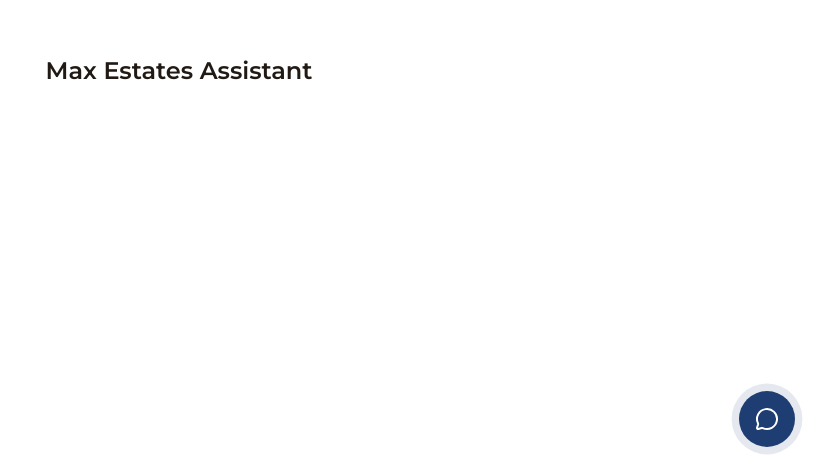
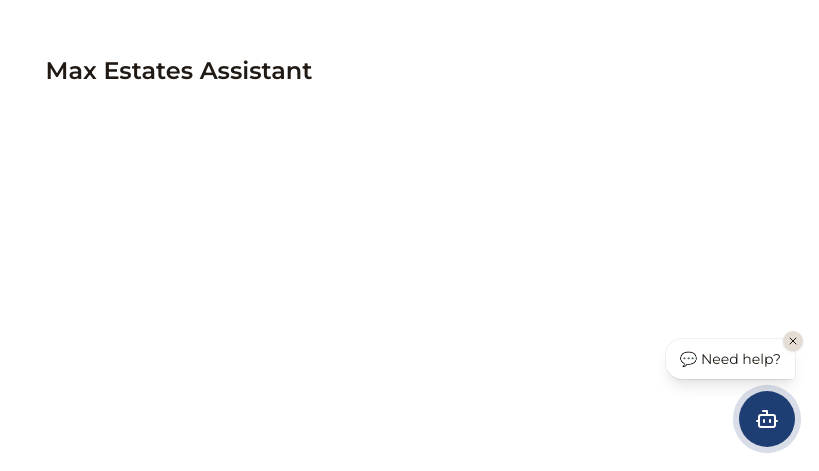
Before and after one commit to ankushsingh8416/max-chat, a Next.js app: page / in a window 1280 px wide. Shown: the part 329-800 px from the top of the page, without its empty margins (461-1280 px from the left). Built offline with nearby package versions, Linux system fonts and the light colour scheme.

Commit message:
update 5th july

```diff
--- a/components/ChatBotButton.tsx
+++ b/components/ChatBotButton.tsx
@@ -1,6 +1,6 @@
 "use client";
 
-import { MessageCircle, X } from "lucide-react";
+import { Bot, X } from "lucide-react";
 import { forwardRef } from "react";
 
 interface ChatBotButtonProps {
@@ -27,7 +27,7 @@
           <span className="absolute -top-0.5 -right-0.5 h-3.5 w-3.5 rounded-full bg-me-primary-700 ring-2 ring-white" />
         )}
         <span className="relative flex h-6 w-6 items-center justify-center">
-          <MessageCircle
+          <Bot
             className={`absolute h-6 w-6 transition-all duration-200 ${
               isOpen ? "scale-0 opacity-0" : "scale-100 opacity-100"
             }`}
--- a/components/ChatWidget.tsx
+++ b/components/ChatWidget.tsx
@@ -11,6 +11,21 @@
 import { postToParent } from "@/lib/embed-bridge";
 
 const SESSION_STORAGE_KEY = "max-estates-chat-messages";
+const GREETING_DISMISSED_KEY = "max-estates-greeting-dismissed";
+const GREETING_DELAY_MS = 1200;
+const GREETING_ROTATE_MS = 4000;
+
+const GREETING_MESSAGES = [
+  "👋 How can I help you today?",
+  "💬 Need help?",
+  "🤝 We're here to help.",
+  "✨ Need assistance?",
+  "💬 Ask me anything.",
+  "❓Have a question?",
+  "📞 Chat with us.",
+  "📅 Book a site visit.",
+  "💰 Ask about pricing.",
+];
 
 const STARTER_PROMPTS = [
   "Show me residential projects in Noida",
@@ -134,6 +149,8 @@
   const [initialMessages] = useState(loadStoredMessages);
   const [showContactForm, setShowContactForm] = useState(false);
   const [animatingMessageId, setAnimatingMessageId] = useState<string | null>(null);
+  const [showGreeting, setShowGreeting] = useState(false);
+  const [greetingIndex, setGreetingIndex] = useState(0);
 
   const buttonRef = useRef<HTMLButtonElement>(null);
   const panelRef = useRef<HTMLDivElement>(null);
@@ -176,6 +193,38 @@
     return () => observer.disconnect();
   }, [isOpen]);
 
+  // Nudges a first-time visitor to engage — shown once per session, and only
+  // while the chat is still closed.
+  useEffect(() => {
+    if (isOpen) return;
+    try {
+      if (window.sessionStorage.getItem(GREETING_DISMISSED_KEY)) return;
+    } catch {
+      // sessionStorage inaccessible (private browsing, etc.) — just show it, no persistence needed.
+    }
+    const t = setTimeout(() => setShowGreeting(true), GREETING_DELAY_MS);
+    return () => clearTimeout(t);
+  }, [isOpen]);
+
+  // Cycles through GREETING_MESSAGES while the bubble is visible, so it
+  // doesn't feel static if the visitor takes a moment to notice it.
+  useEffect(() => {
+    if (!showGreeting) return;
+    const id = setInterval(() => {
+      setGreetingIndex((i) => (i + 1) % GREETING_MESSAGES.length);
+    }, GREETING_ROTATE_MS);
+    return () => clearInterval(id);
+  }, [showGreeting]);
+
+  const dismissGreeting = useCallback(() => {
+    setShowGreeting(false);
+    try {
+      window.sessionStorage.setItem(GREETING_DISMISSED_KEY, "1");
+    } catch {
+      // Losing this preference just means the greeting may reappear next session — harmless.
+    }
+  }, []);
+
   const lastMessage = messages[messages.length - 1];
 
   const closeChat = useCallback(() => {
@@ -187,8 +236,9 @@
   const openChat = useCallback(() => {
     setIsOpen(true);
     setHasUnread(false);
+    dismissGreeting();
     if (embedded) postToParent("open");
-  }, [embedded]);
+  }, [embedded, dismissGreeting]);
 
   const toggle = useCallback(() => (isOpen ? closeChat() : openChat()), [isOpen, closeChat, openChat]);
 
@@ -390,6 +440,28 @@
         </div>
       )}
 
+      {!isOpen && showGreeting && (
+        <div className="relative max-w-55 animate-me-fade-in rounded-2xl rounded-br-sm bg-white shadow-lg ring-1 ring-black/5">
+          <button
+            type="button"
+            onClick={dismissGreeting}
+            aria-label="Dismiss"
+            className="absolute -right-2 -top-2 flex h-5 w-5 cursor-pointer items-center justify-center rounded-full bg-me-neutral-200 text-me-neutral-700 shadow-sm hover:bg-me-neutral-300"
+          >
+            <X className="h-3 w-3" aria-hidden="true" />
+          </button>
+          <button
+            type="button"
+            onClick={openChat}
+            className="block w-full cursor-pointer px-3.5 py-2.5 text-left text-sm text-me-neutral-900"
+          >
+            <span key={greetingIndex} className="block animate-me-fade-in">
+              {GREETING_MESSAGES[greetingIndex]}
+            </span>
+          </button>
+        </div>
+      )}
+
       {!isOpen && <ChatBotButton ref={buttonRef} isOpen={isOpen} onClick={toggle} hasUnread={hasUnread} />}
     </div>
   );
```
